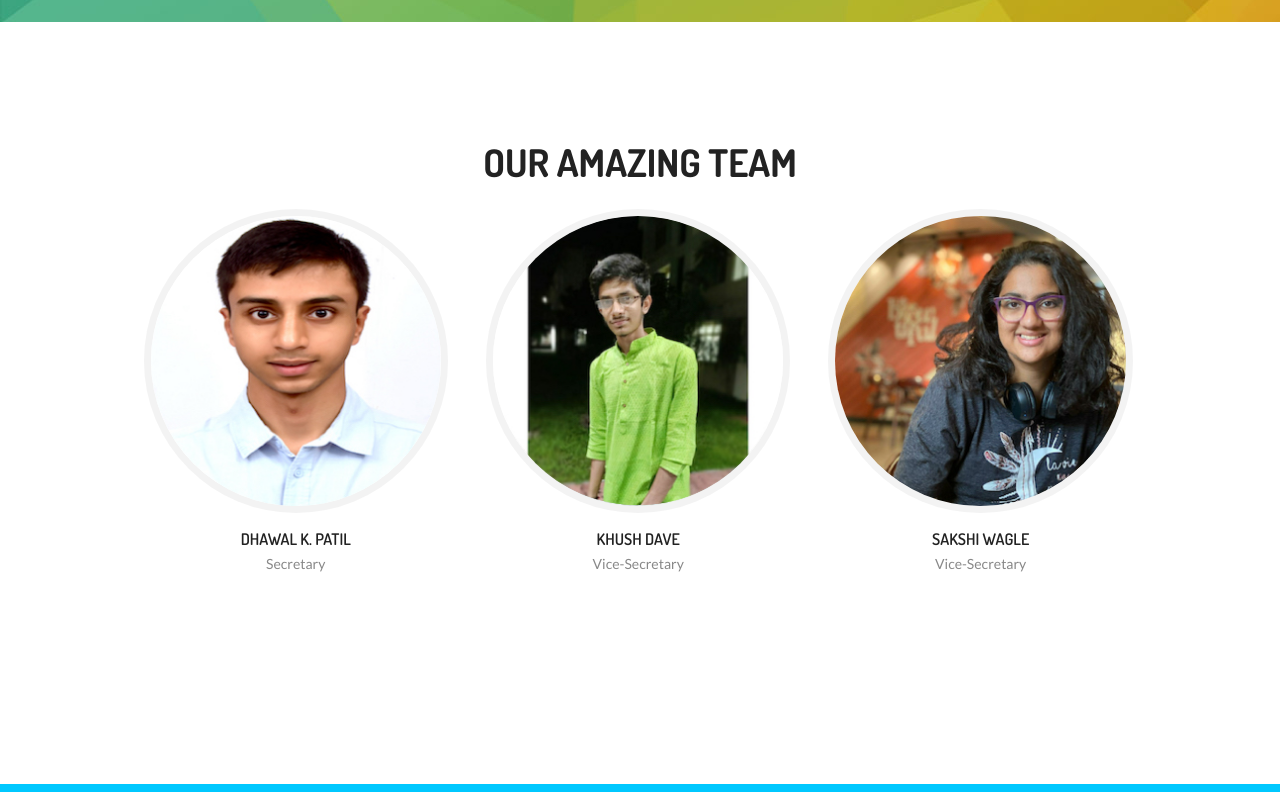
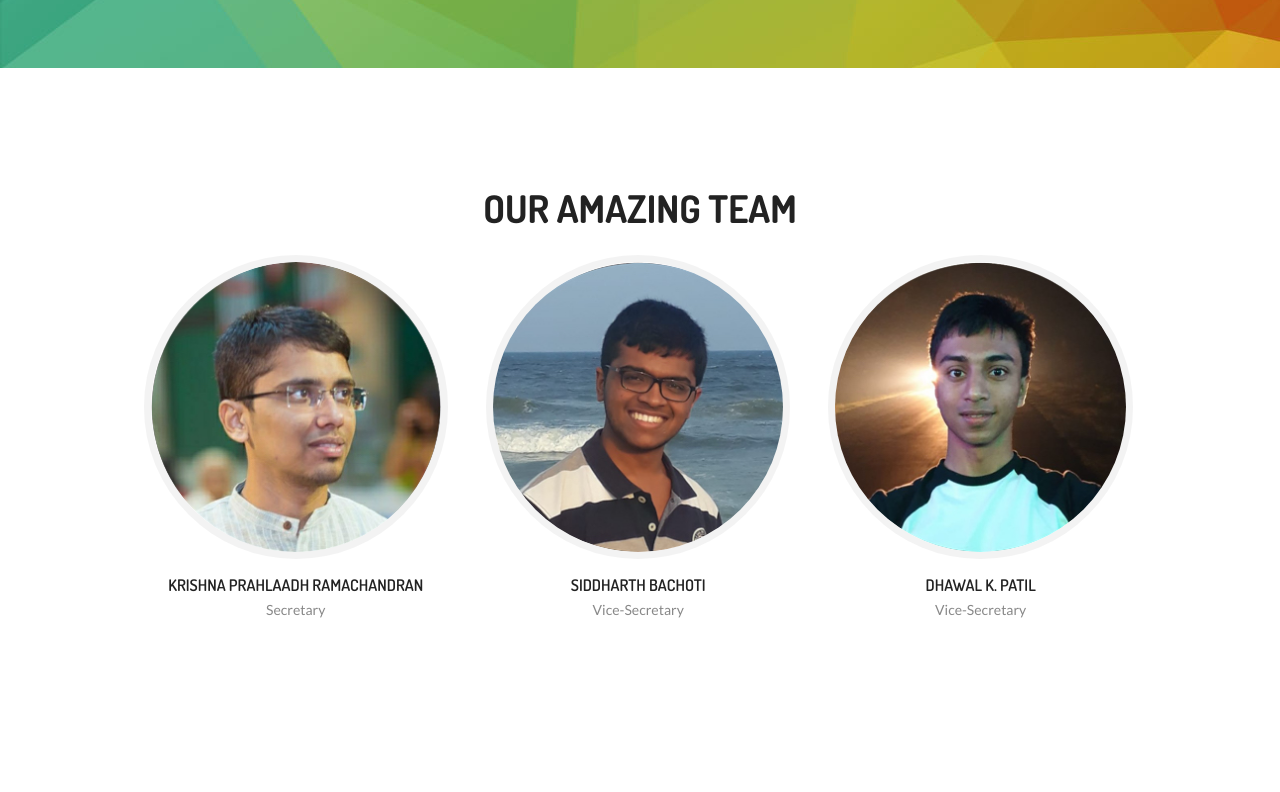
Before and after one commit to shivanBhatt/sdc_website, a plain HTML site: page index.html in a window 1280 px wide. Shown: the part 2140-2932 px from the top of the page. Drawn offline with Linux system fonts and the light colour scheme.

Commit message:
Add files via upload

```diff
--- a/index.html
+++ b/index.html
@@ -67,14 +67,14 @@
 						<li><a href="#top_content">Home</a></li>
 						<li><a href="#work_outer">Work</a></li>
 						<li><a href="#way">Clients</a></li>
-						<li><a href="team_page.html">Team</a></li>
+						<li><a href="#team">Team</a></li>
 						<li><a href="#contact">Contact</a></li>
 					</ul>
 					<ul class="">
 						<li><a href="#top_content">CarMa</a></li>
 						<li><a href="#work_outer">Internships</a></li>
 						<li><a href="#way">Way To GO</a></li>
-						<li><a href="team_page.html">Team</a></li>
+						<li><a href="#team">Team</a></li>
 						<li><a href="#contact">About</a></li>
 					</ul>
 				</nav>
@@ -97,12 +97,12 @@
 									Read up! </p>
 								<a href="downloads.html" class="learn_more2" target="_blank">Download</a> </div>
 						</div>
+
 						<div class="col-lg-7 col-sm-5">
 							<a href="javascript:void(0)"><img src="img/bs.png" alt=""></a>
-
-
 						</div>
 					</div>
+					<a href="CarMa/index.html" class="learn_more2" target="_blank">Read More CarMA</a> </div>
 				</div>
 			</div>
 		</div>
@@ -185,18 +185,18 @@
 				<div class="team-leader-box">
 					<div class="team-leader wow fadeInDown delay-03s">
 						<div class="team-leader-shadow"><a href="javascript:void(0)"></a></div>
-						<img src="team1/Dhawal.jpg" alt="">
+						<img src="img/team-leader-pic1.jpg" alt="">
 						<ul>
-							<li><a href="mailto: dhawal18@iiserb.ac.in" class="fa-twitter"></a></li>
+							<li><a href="mailto: krishnap17@iiserb.ac.in" class="fa-twitter"></a></li>
 						</ul>
 					</div>
-					<h3 class="wow fadeInDown delay-03s">DHAWAL K. PATIL</h3>
+					<h3 class="wow fadeInDown delay-03s">Krishna Prahlaadh Ramachandran</h3>
 					<span class="wow fadeInDown delay-03s">Secretary</span>
 				</div>
 				<div class="team-leader-box">
 					<div class="team-leader  wow fadeInDown delay-06s">
 						<div class="team-leader-shadow"><a href="javascript:void(0)"></a></div>
-						<img src="team1/Dave.jpg" alt="">
+						<img src="img/team-leader-pic2.jpg" alt="">
 						<ul>
 							<li><a href="javascript:void(0)"></a></li>
 							<li><a href="javascript:void(0)"></a></li>
@@ -204,14 +204,14 @@
 							<li><a href="javascript:void(0)"></a></li>
 						</ul>
 					</div>
-					<h3 class="wow fadeInDown delay-06s">KHUSH DAVE</h3>
+					<h3 class="wow fadeInDown delay-06s">Siddharth Bachoti</h3>
 					<span class="wow fadeInDown delay-06s">Vice-Secretary</span>
 
 				</div>
 				<div class="team-leader-box">
 					<div class="team-leader wow fadeInDown delay-09s">
 						<div class="team-leader-shadow"><a href="javascript:void(0)"></a></div>
-						<img src="team1/Sakshi.jpg" alt="">
+						<img src="img/team-leader-pic3.jpg" alt="">
 						<ul>
 							<li><a href="javascript:void(0)"></a></li>
 							<li><a href="javascript:void(0)"></a></li>
@@ -219,7 +219,7 @@
 							<li><a href="javascript:void(0)"></a></li>
 						</ul>
 					</div>
-					<h3 class="wow fadeInDown delay-09s">SAKSHI WAGLE</h3>
+					<h3 class="wow fadeInDown delay-09s">Dhawal K. Patil</h3>
 					<span class="wow fadeInDown delay-09s">Vice-Secretary</span>
 				</div>
 			</div>
```
